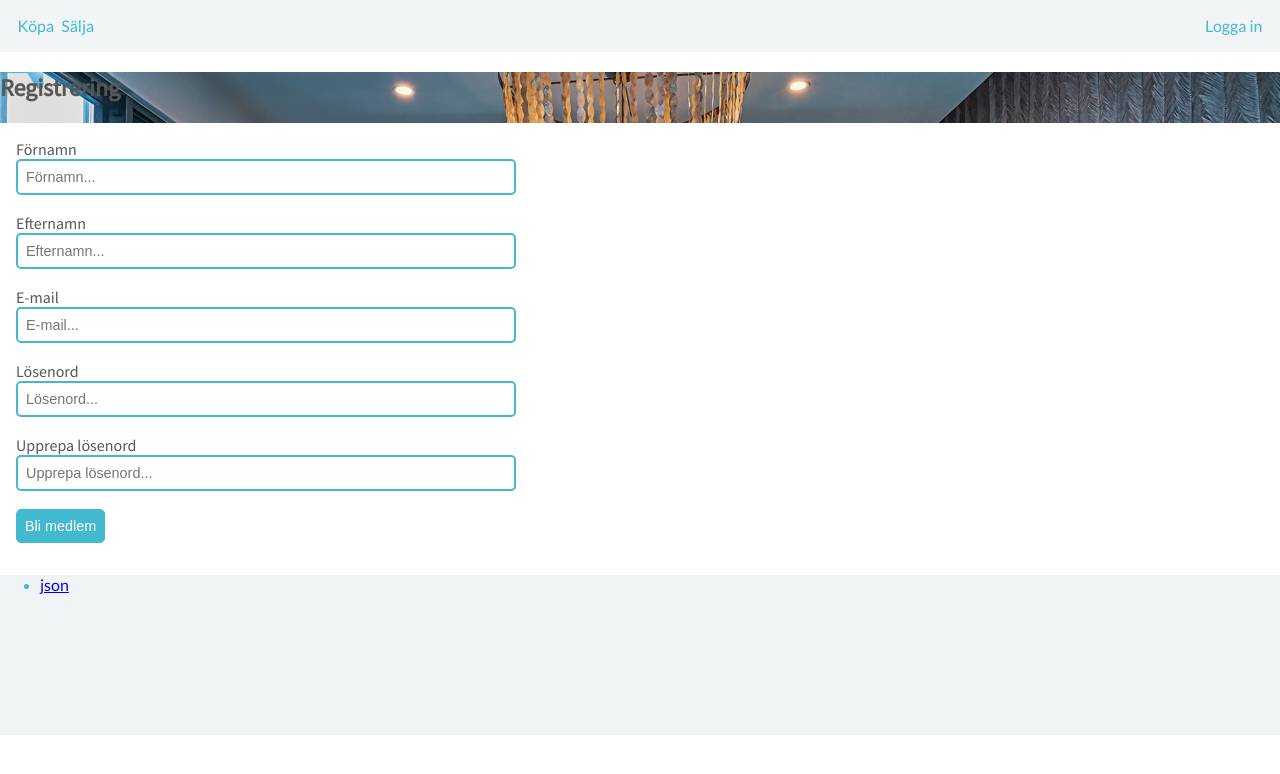
After one commit to mahmudalhakim/ljuva-hem, a PHP site: page /register.php in a window 1280 px wide. The commit adds this page. Shown: the top 774 px of the page. Run offline with PHP 8.4, Linux system fonts and the light colour scheme.

Commit message:
starting with login and registering

```diff
--- a/db.php
+++ b/db.php
@@ -4,7 +4,7 @@
 **************************************** */
 
 $db_server   = "localhost";
-$db_database = "hemma";
+$db_database = "ljuvahem";
 $db_username = "root";
 $db_password = "root";
 
--- a/js/display_products.js
+++ b/js/display_products.js
@@ -23,7 +23,6 @@ function displayProducts(products) {
           <td><p>${products[Object.keys(products)[i]].area} m²</p></td>
           <td><p>${products[Object.keys(products)[i]].rooms} rum</p></td>
         </table>
-        <button id="${Object.keys(products)[i]}" class="save-btn">Spara</button>
       </div>
     </div>`
   }
--- /dev/null
+++ b/register.php
@@ -0,0 +1,33 @@
+<?php
+  require_once 'db.php';
+  require_once 'header.php';
+
+?>
+
+
+  <section class="hero">
+  <h1>Registrering</h1>
+  <form action="register-confirm.php" name="search" method="post">
+    <label for="firstname">Förnamn</label><br>
+    <input type="text" name="firstname" class="form__input" placeholder="Förnamn..." required>
+    <br><br>
+    <label for="surname">Efternamn</label><br>
+    <input type="text" name="surname" class="form__input" placeholder="Efternamn..." required>
+    <br><br>
+    <label for="email">E-mail</label><br>
+    <input type="text" name="email" class="form__input" placeholder="E-mail..." required>
+    <br><br>
+    <label for="password">Lösenord</label><br>
+    <input type="password" name="password" class="form__input" placeholder="Lösenord..." required>
+    <br><br>
+    <label for="password2">Upprepa lösenord</label><br>
+    <input type="password" name="password2" class="form__input" placeholder="Upprepa lösenord..." required>
+    <br><br>
+    <button type="submit" class="form__submit_btn">Bli medlem</button>
+  </form>
+</section>
+
+
+<?php
+  require_once 'footer.php';
+?>
--- a/skapa/header.php
+++ b/skapa/header.php
@@ -21,7 +21,7 @@
   </nav>
   <nav class="nav__login">
     <ul>
-      <li><a href="login.php">Logga in</a></li>
+      <li><a href="../login.php">Logga in</a></li>
     </ul>
   </nav>
 </header>
--- a/skapa/steg1.php
+++ b/skapa/steg1.php
@@ -34,13 +34,13 @@
       <input type="number" class="form__input--create" name="price" id="price" placeholder="Pris...">
       <br><br>
       <label for="address">Gatuadress</label><br>
-      <input type="text" class="form__input--create" name="address" placeholder="Gatuadress...">
+      <input type="text" class="form__input--create" name="address" placeholder="Gatuadress..." required>
       <br><br>
       <label for="city">Stad</label><br>
-      <input type="text" class="form__input--create" name="city" placeholder="Stad...">
+      <input type="text" class="form__input--create" name="city" placeholder="Stad..." required>
       <br><br>
       <label for="municipality">Kommun</label><br>
-      <select class="form__input--create" name="municipality" id="municipality">
+      <select class="form__input--create" name="municipality" id="municipality" required>
         <option value="unknown">Kommun</option>
       </select>
       <br><br><br>
--- a/styles/_form.scss
+++ b/styles/_form.scss
@@ -36,6 +36,7 @@ form {
   background: $main--sell;
   border: 1px solid $main--sell;
   width: 100%;
+  max-width: 500px;
   font-weight: 600;
 }
 
@@ -55,6 +56,7 @@ button:hover {
   font-size: 0.9rem;
   padding: 0.5rem;
   width: 100%;
+  max-width: 500px;
 }
 
 .form__input--create {
--- a/styles/style.css
+++ b/styles/style.css
@@ -195,6 +195,7 @@ form {
   background: #ff927a;
   border: 1px solid #ff927a;
   width: 100%;
+  max-width: 500px;
   font-weight: 600;
 }
 
@@ -215,6 +216,7 @@ button:hover {
   font-size: 0.9rem;
   padding: 0.5rem;
   width: 100%;
+  max-width: 500px;
 }
 
 .form__input--create {
```
Also changed, not shown: login.php (added, +24 -0 lines), register-confirm.php (added, +39 -0 lines), 1 other file.
